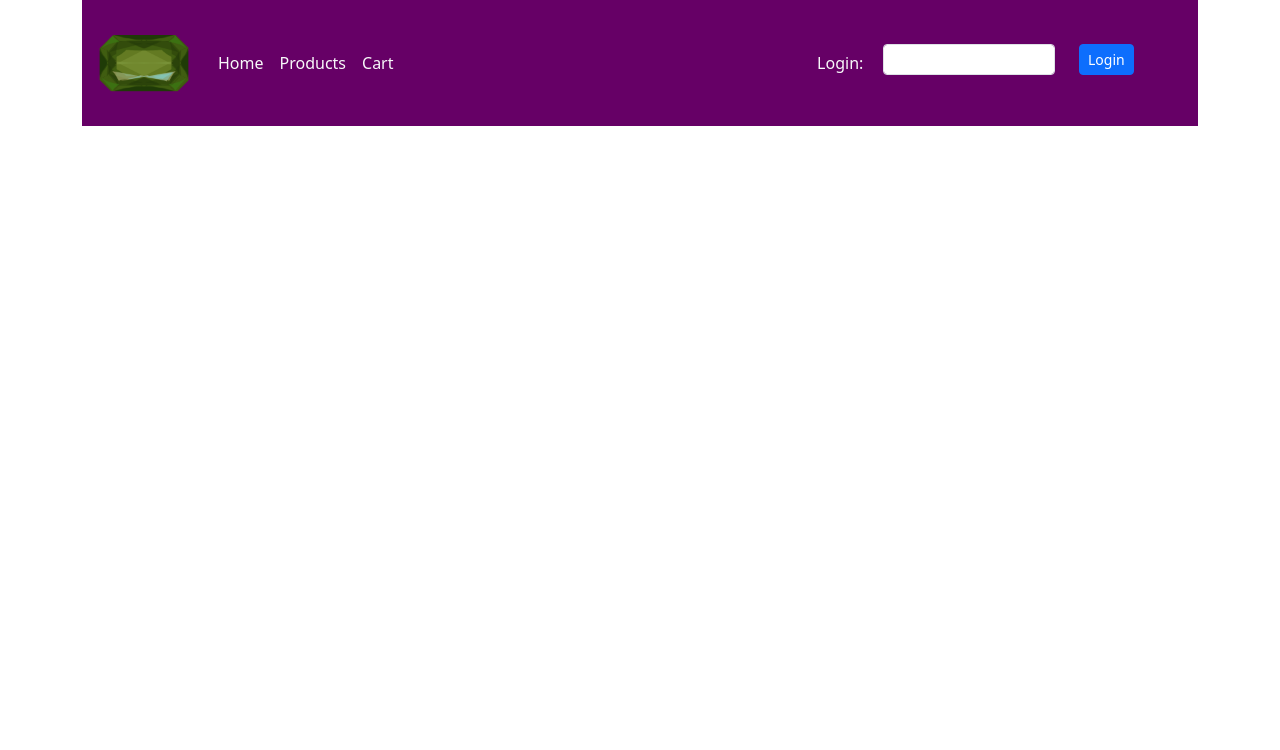
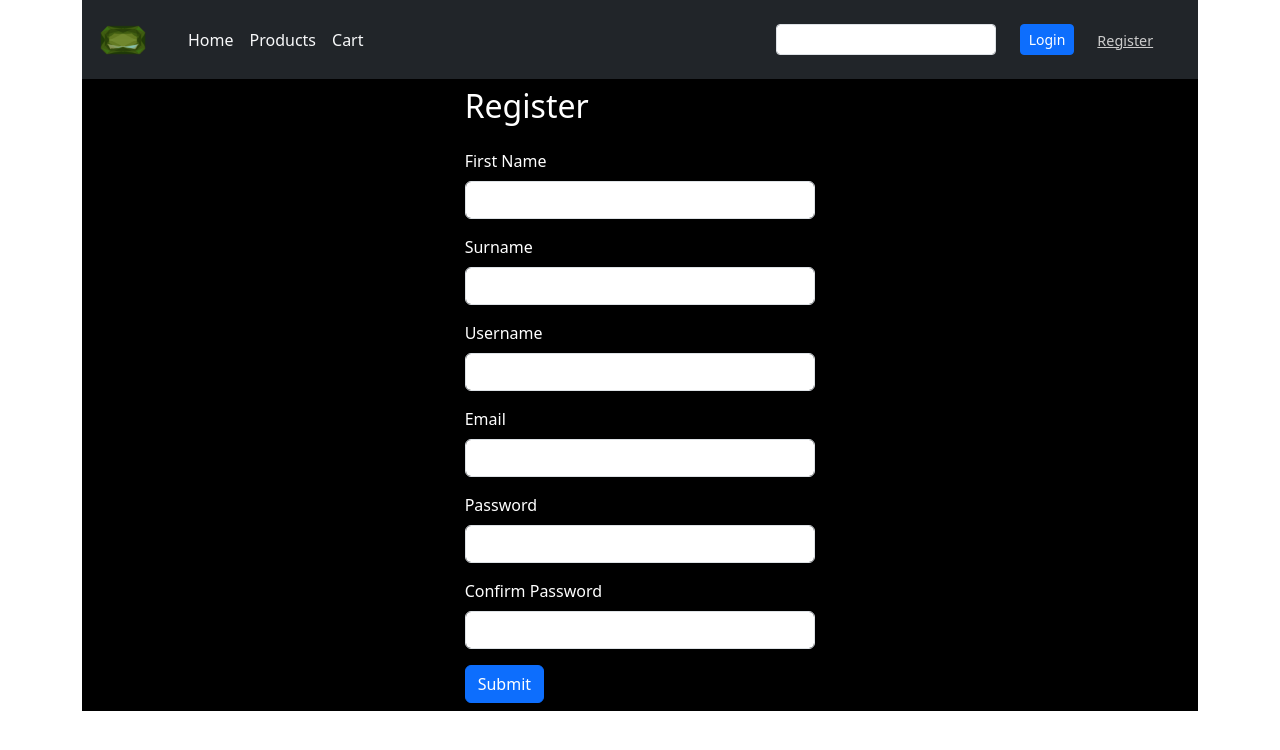
Before and after one commit to lucygossip/l2t11-capstone-project, a React (Create React App) app: page /register in a window 1280 px wide. Shown: the top 750 px of the page. Built offline with nearby package versions, Linux system fonts and the light colour scheme.

Commit message:
Registration form

```diff
--- a/src/App.css
+++ b/src/App.css
@@ -15,7 +15,8 @@
 }
 
 .App-logo {
-  width: 100px;
+  margin: 0 1rem;
+  height: 50px;
 }
 
 .App-link {
@@ -26,3 +27,11 @@ main {
   background: #000;
   color: #fff;
 }
+
+/* Testing */
+
+/*
+* {
+  border: 1px solid red;
+}
+*/
--- a/src/App.js
+++ b/src/App.js
@@ -5,6 +5,7 @@ import Header from "./components/Header";
 import Cart from "./pages/Cart";
 import Landing from "./pages/Landing";
 import Product from "./pages/Product";
+import Register from "./pages/Register";
 
 function App() {
   return (
@@ -15,6 +16,7 @@ function App() {
         <Route exact path="/" element={<Landing />} />
         <Route path="/cart" element={<Cart />} />
         <Route path="/product" element={<Product />} />
+        <Route path="/register" element={<Register />} />
       </Routes>
       </main>
       </Container>
--- a/src/components/Forms/LoginForm.js
+++ b/src/components/Forms/LoginForm.js
@@ -5,7 +5,7 @@ import {
   setUsername,
   clearUserName,
 } from "../../store/usernameState";
-import { Form, Row, Col } from "react-bootstrap";
+import { Form, Container, Row, Col } from "react-bootstrap";
 
 export default function LoginForm() {
   const state = useSelector((state) => state.username);
@@ -24,39 +24,60 @@ export default function LoginForm() {
 
   return (
     <>
+      <style type="text/css">
+        {`
+        .text-gray {
+        color: #ccc;
+        font-size: 0.9rem;
+        }
+        .text-gray:hover {
+        color: #ddd;
+        }
+      `}
+      </style>
       {state.username === "" ? (
         <>
-          <Form inline>
-            <Form.Group as={Row} className="my-1">
-              <Form.Label column sm="2" className="text-light">
-                Login:
-              </Form.Label>
-              <Col sm="6">
+          <Form>
+            <Container>
+              <Form.Group as={Row} className="p-3 align-items-center">
+                <Col sm="7">
                   <Form.Control
                     size="sm"
                     value={state.value}
                     onChange={handleChange}
                   />
                 </Col>
-              <Col sm="4">
+                <Col sm="2">
                   <Button size="sm" onClick={() => handleSubmit(state.value)}>
                     Login
                   </Button>
                 </Col>
+                <Col sm="2">
+                  <a className="btn-link text-gray p-2" href="/Register">
+                    Register
+                  </a>
+                </Col>
               </Form.Group>
+            </Container>
           </Form>
         </>
       ) : (
-        <Row className="my-2">
-          <Col sm="6" className="text-light">
+        <>
+          <Form>
+            <Container>
+              <Form.Group as={Row} className="p-3">
+                <Form.Label column sm="9" className="text-light">
                   Hello, {state.username}!
-          </Col>
-          <Col sm="4">
+                </Form.Label>
+                <Col sm="2">
                   <Button size="sm" onClick={handleReset}>
                     Logout
                   </Button>
                 </Col>
-        </Row>
+              </Form.Group>
+            </Container>
+          </Form>
+        </>
       )}
     </>
   );
--- a/src/components/Forms/RegistrationForm.js
+++ b/src/components/Forms/RegistrationForm.js
@@ -0,0 +1,142 @@
+import { useFormik } from "formik";
+import { Form, Button } from "react-bootstrap";
+
+const validate = (values) => {
+  const errors = {};
+  if (!values.firstname) {
+    errors.firstname = "Required";
+  }
+  if (!values.surname) {
+    errors.surname = "Required";
+  }
+  if (!values.username) {
+    errors.username = "Required";
+  }
+  if (!values.email) {
+    errors.email = "Required";
+    // This is a regular expression of a valid email
+  } else if (!/^[A-Z0-9._%+-]+@[A-Z0-9.-]+\.[A-Z]{2,4}$/i.test(values.email)) {
+    errors.email = "Invalid email address";
+  }
+  if (!values.password) {
+    errors.password = "Required";
+  } else if (
+    !/^(?=.*[a-z])(?=.*[A-Z])(?=.*\d)(?=.*[^\w\s])\S{8,16}$/i.test(values.password)) {
+    errors.password =
+      "Password must be 8-16 characters in length, and contain a lowercase letter, an uppercase letter, a number and a special character.";
+  }
+  if (!values.confirmPassword) {
+    errors.confirmPassword = "Required";
+  } else if (values.password !== values.confirmPassword) {
+    errors.confirmPassword = "Password does not match";
+  }
+  return errors;
+};
+
+const RegistrationForm = () => {
+  const formik = useFormik({
+    initialValues: {
+      firstname: "",
+      surname: "",
+      username: "",
+      email: "",
+      password: "",
+      confirmPassword: "",
+    },
+    validate,
+    onSubmit: (values) => {
+      // Submit handling code goes here
+      alert(JSON.stringify(values, null, 2));
+    },
+  });
+  return (
+    <Form onSubmit={formik.handleSubmit}>
+      <Form.Group className="mb-3">
+        <Form.Label htmlFor="firstname">First Name</Form.Label>
+        <Form.Control
+          id="firstname"
+          name="firstname"
+          type="text"
+          onChange={formik.handleChange} // Change handler
+          onBlur={formik.handleBlur}
+          value={formik.values.firstname}
+        />
+        {formik.touched.firstname && formik.errors.firstname ? (
+          <div className="text-danger">{formik.errors.firstname}</div>
+        ) : null}
+      </Form.Group>
+      <Form.Group className="mb-3">
+        <Form.Label htmlFor="surname">Surname</Form.Label>
+        <Form.Control
+          id="surname"
+          name="surname"
+          type="text"
+          onChange={formik.handleChange} // Change handler
+          onBlur={formik.handleBlur}
+          value={formik.values.surname}
+        />
+        {formik.touched.surname && formik.errors.surname ? (
+          <div className="text-danger">{formik.errors.surname}</div>
+        ) : null}
+      </Form.Group>
+      <Form.Group className="mb-3">
+        <Form.Label htmlFor="username">Username</Form.Label>
+        <Form.Control
+          id="username"
+          name="username"
+          type="text"
+          onChange={formik.handleChange} // Change handler
+          onBlur={formik.handleBlur}
+          value={formik.values.username}
+        />
+      </Form.Group>
+      <Form.Group className="mb-3">
+        <Form.Label htmlFor="email">Email</Form.Label>
+        <Form.Control
+          id="email"
+          name="email"
+          type="email"
+          onChange={formik.handleChange} // Change handler
+          onBlur={formik.handleBlur}
+          value={formik.values.email}
+        />
+        {formik.touched.email && formik.errors.email ? (
+          <div className="text-danger">{formik.errors.email}</div>
+        ) : null}
+      </Form.Group>
+      <Form.Group className="mb-3">
+        <Form.Label htmlFor="password">Password</Form.Label>
+        <Form.Control
+          id="password"
+          name="password"
+          type="password"
+          onChange={formik.handleChange} // Change handler
+          onBlur={formik.handleBlur}
+          value={formik.values.password}
+        />
+        {formik.touched.password && formik.errors.password ? (
+          <div className="text-danger">{formik.errors.password}</div>
+        ) : null}
+      </Form.Group>
+      <Form.Group className="mb-3">
+        <Form.Label htmlFor="confirmPassword">Confirm Password</Form.Label>
+        <Form.Control
+          id="confirmPassword"
+          name="confirmPassword"
+          type="password"
+          onChange={formik.handleChange} // Change handler
+          onBlur={formik.handleBlur}
+          value={formik.values.confirmPassword}
+        />
+        {formik.touched.confirmPassword && formik.errors.confirmPassword ? (
+          <div className="text-danger">{formik.errors.confirmPassword}</div>
+        ) : null}
+      </Form.Group>
+      <Form.Group>
+        <Button type="submit">Submit</Button>
+      </Form.Group>
+    </Form>
+  );
+};
+
+export default RegistrationForm;
--- a/src/components/StoreNav.js
+++ b/src/components/StoreNav.js
@@ -1,20 +1,12 @@
 import { Link } from "react-router-dom";
-import { Container, Navbar, Nav } from "react-bootstrap";
+import { Navbar, Nav } from "react-bootstrap";
 import LoginForm from "./Forms/LoginForm";
-import Logo from '../images/logo.png';
+import Logo from "../images/logo.png";
 
 export default function StoreNav() {
   return (
     <>
-    <style type="text/css">
-    {`
-      .bg-purple {
-        background: var(--darkpurple);
-      }
-    `}
-    </style>
-    <Navbar bg="purple" expand="lg">
-      <Container className="justify-content-between">
+      <Navbar bg="dark" expand="lg">
           <Navbar.Toggle aria-controls="basic-navbar-nav" />
           <Navbar.Collapse id="basic-navbar-nav">
             <Navbar.Brand href="/">
@@ -32,10 +24,7 @@ export default function StoreNav() {
               </Nav.Link>
             </Nav>
           </Navbar.Collapse>
-        <Navbar.Text>
             <LoginForm />
-        </Navbar.Text>
-      </Container>
       </Navbar>
     </>
   );
--- /dev/null
+++ b/src/pages/Register.js
@@ -0,0 +1,19 @@
+import RegistrationForm from '../components/Forms/RegistrationForm'
+import { Row, Col } from 'react-bootstrap'
+
+export default function Register() {
+    return(
+        <>
+        <Row className="justify-content-center p-2">
+            <Col xs="10" sm="8" md="6" xl="4">
+                <h2>Register</h2>
+            </Col>
+        </Row>
+        <Row className="justify-content-center p-2">
+            <Col xs="10" sm="8" md="6" xl="4">
+            <RegistrationForm />
+            </Col>
+        </Row>
+        </>
+    )
+}
```
Lines whose indentation alone changed are shown as unchanged.
